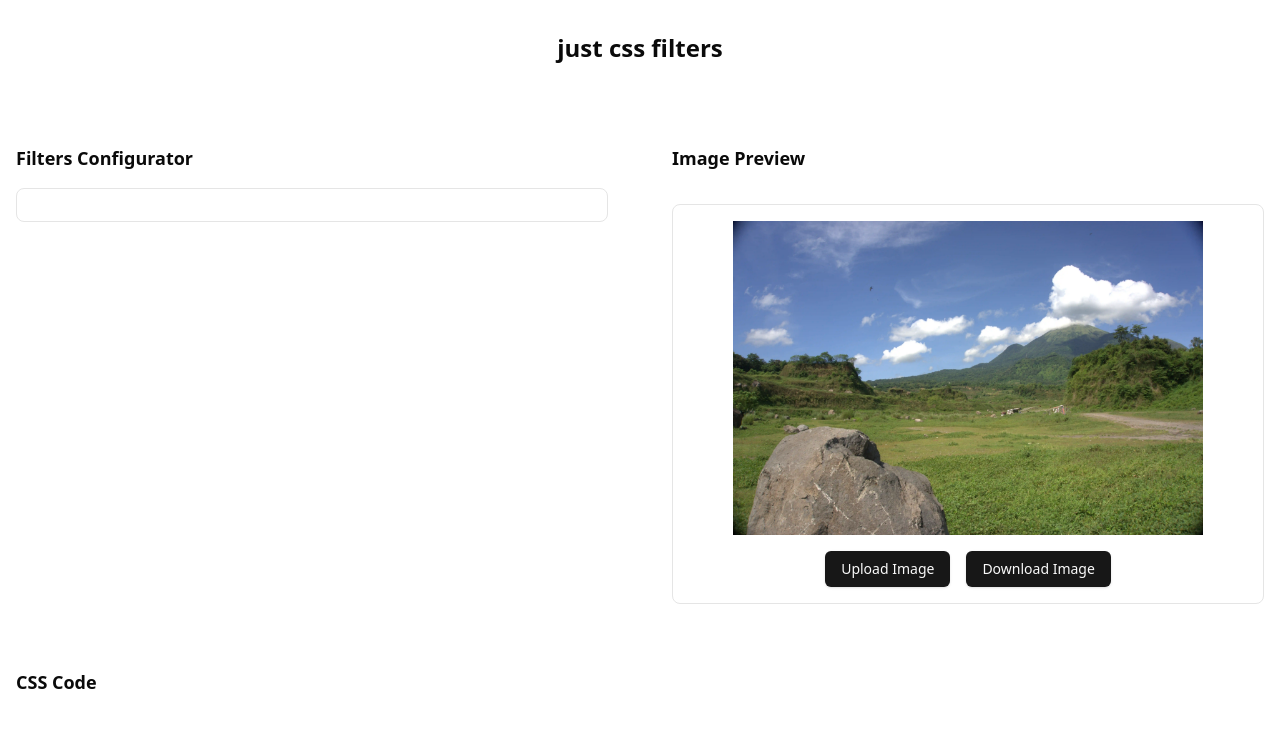
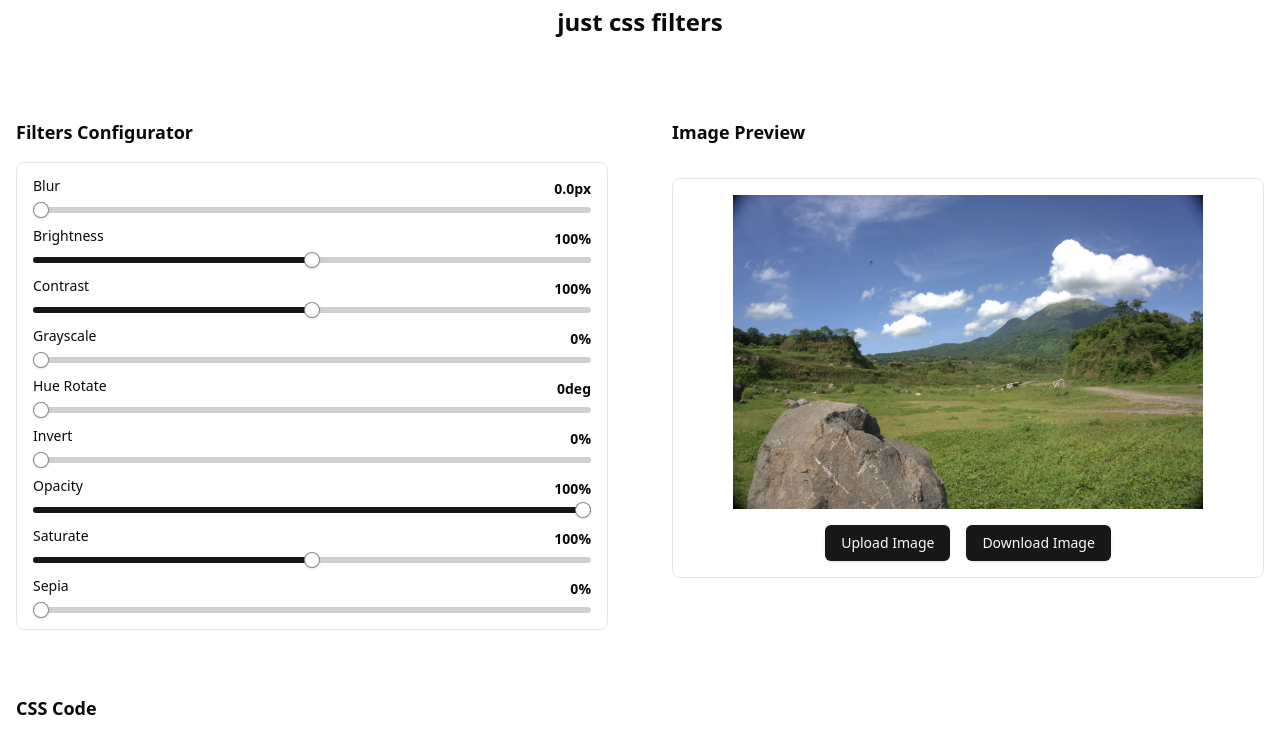
Before and after one commit to vitoananta3/just-css-filters, a Next.js app: page / in a window 1280 px wide. Shown: the top 754 px of the page. Built offline with nearby package versions, Linux system fonts and the light colour scheme.

Commit message:
feat: css filters configurator

```diff
--- a/src/app/page.tsx
+++ b/src/app/page.tsx
@@ -2,9 +2,9 @@
 
 import { useState } from "react"
 import Image from "next/image"
-// import { Slider } from "@/components/ui/slider"
+import { Slider } from "@/components/ui/slider"
 import { Button } from "@/components/ui/button"
-// import { Label } from "@/components/ui/label"
+import { Label } from "@/components/ui/label"
 // import { Textarea } from "@/components/ui/textarea"
 
 export default function Home() {
@@ -37,7 +37,7 @@ export default function Home() {
       canvas.height = img.height
       const ctx = canvas.getContext('2d')
       if (ctx) {
-        // ctx.filter = filterValue
+        ctx.filter = filterValue
         ctx.drawImage(img, 0, 0)
         link.download = 'filtered-image.png'
         link.href = canvas.toDataURL('image/png')
@@ -51,6 +51,30 @@ export default function Home() {
     }, 3400)
   }
 
+  const [filters, setFilters] = useState({
+    blur: 0,
+    brightness: 100,
+    contrast: 100,
+    grayscale: 0,
+    hueRotate: 0,
+    invert: 0,
+    opacity: 100,
+    saturate: 100,
+    sepia: 0,
+  })
+
+  const handleFilterChange = (filter: string, value: number) => {
+    setFilters((prev) => ({ ...prev, [filter]: value }))
+  }
+
+  const filterValue = `blur(${filters.blur}px) brightness(${filters.brightness}%) contrast(${filters.contrast}%) grayscale(${filters.grayscale}%) hue-rotate(${filters.hueRotate}deg) invert(${filters.invert}%) opacity(${filters.opacity}%) saturate(${filters.saturate}%) sepia(${filters.sepia}%)`
+
+  const filterStyle = {
+    WebkitFilter: filterValue,
+    MozFilter: filterValue,
+    filter: filterValue,
+  }
+
   return (
     <div className="container mx-auto p-4 max-w-7xl min-h-screen flex flex-col justify-center gap-16 -translate-y-8">
       <h1 className="text-2xl font-bold mb-4 text-center">just css filters</h1>
@@ -59,7 +83,79 @@ export default function Home() {
           <div className="space-y-4">
             <div className="text-lg font-semibold">Filters Configurator</div>
             <div className="border rounded-lg p-4 space-y-4">
-              {/* filters here */}
+            <FilterSlider
+                label="Blur"
+                value={filters.blur}
+                onChange={(value) => handleFilterChange("blur", value)}
+                min={0}
+                max={20}
+                step={0.1}
+                unit="px"
+              />
+              <FilterSlider
+                label="Brightness"
+                value={filters.brightness}
+                onChange={(value) => handleFilterChange("brightness", value)}
+                min={0}
+                max={200}
+                unit="%"
+              />
+              <FilterSlider
+                label="Contrast"
+                value={filters.contrast}
+                onChange={(value) => handleFilterChange("contrast", value)}
+                min={0}
+                max={200}
+                unit="%"
+              />
+              <FilterSlider
+                label="Grayscale"
+                value={filters.grayscale}
+                onChange={(value) => handleFilterChange("grayscale", value)}
+                min={0}
+                max={100}
+                unit="%"
+              />
+              <FilterSlider
+                label="Hue Rotate"
+                value={filters.hueRotate}
+                onChange={(value) => handleFilterChange("hueRotate", value)}
+                min={0}
+                max={360}
+                unit="deg"
+              />
+              <FilterSlider
+                label="Invert"
+                value={filters.invert}
+                onChange={(value) => handleFilterChange("invert", value)}
+                min={0}
+                max={100}
+                unit="%"
+              />
+              <FilterSlider
+                label="Opacity"
+                value={filters.opacity}
+                onChange={(value) => handleFilterChange("opacity", value)}
+                min={0}
+                max={100}
+                unit="%"
+              />
+              <FilterSlider
+                label="Saturate"
+                value={filters.saturate}
+                onChange={(value) => handleFilterChange("saturate", value)}
+                min={0}
+                max={200}
+                unit="%"
+              />
+              <FilterSlider
+                label="Sepia"
+                value={filters.sepia}
+                onChange={(value) => handleFilterChange("sepia", value)}
+                min={0}
+                max={100}
+                unit="%"
+              />
             </div>
           </div>
           <div>
@@ -71,7 +167,7 @@ export default function Home() {
                     src={imageUrl}
                     alt="Preview"
                     fill
-                    // style={filterStyle}
+                    style={filterStyle}
                     className="object-contain rounded-lg"
                   />
                 </div>
@@ -102,27 +198,27 @@ export default function Home() {
   )
 }
 
-// interface FilterSliderProps {
-//   label: string
-//   value: number
-//   onChange: (value: number) => void
-//   min: number
-//   max: number
-//   step?: number
-//   unit: string
-// }
+interface FilterSliderProps {
+  label: string
+  value: number
+  onChange: (value: number) => void
+  min: number
+  max: number
+  step?: number
+  unit: string
+}
 
-// function FilterSlider({ label, value, onChange, min, max, step = 1, unit }: FilterSliderProps) {
-//   return (
-//     <div className="space-y-2">
-//       <div className="flex justify-between">
-//         <Label>{label}</Label>
-//         <span className="text-sm font-semibold">
-//           {value.toFixed(step < 1 ? 1 : 0)}
-//           {unit}
-//         </span>
-//       </div>
-//       <Slider value={[value]} onValueChange={([newValue]) => onChange(newValue)} min={min} max={max} step={step} />
-//     </div>
-//   )
-// }
+function FilterSlider({ label, value, onChange, min, max, step = 1, unit }: FilterSliderProps) {
+  return (
+    <div className="space-y-2">
+      <div className="flex justify-between">
+        <Label>{label}</Label>
+        <span className="text-sm font-semibold">
+          {value.toFixed(step < 1 ? 1 : 0)}
+          {unit}
+        </span>
+      </div>
+      <Slider value={[value]} onValueChange={([newValue]) => onChange(newValue)} min={min} max={max} step={step} />
+    </div>
+  )
+}
```
